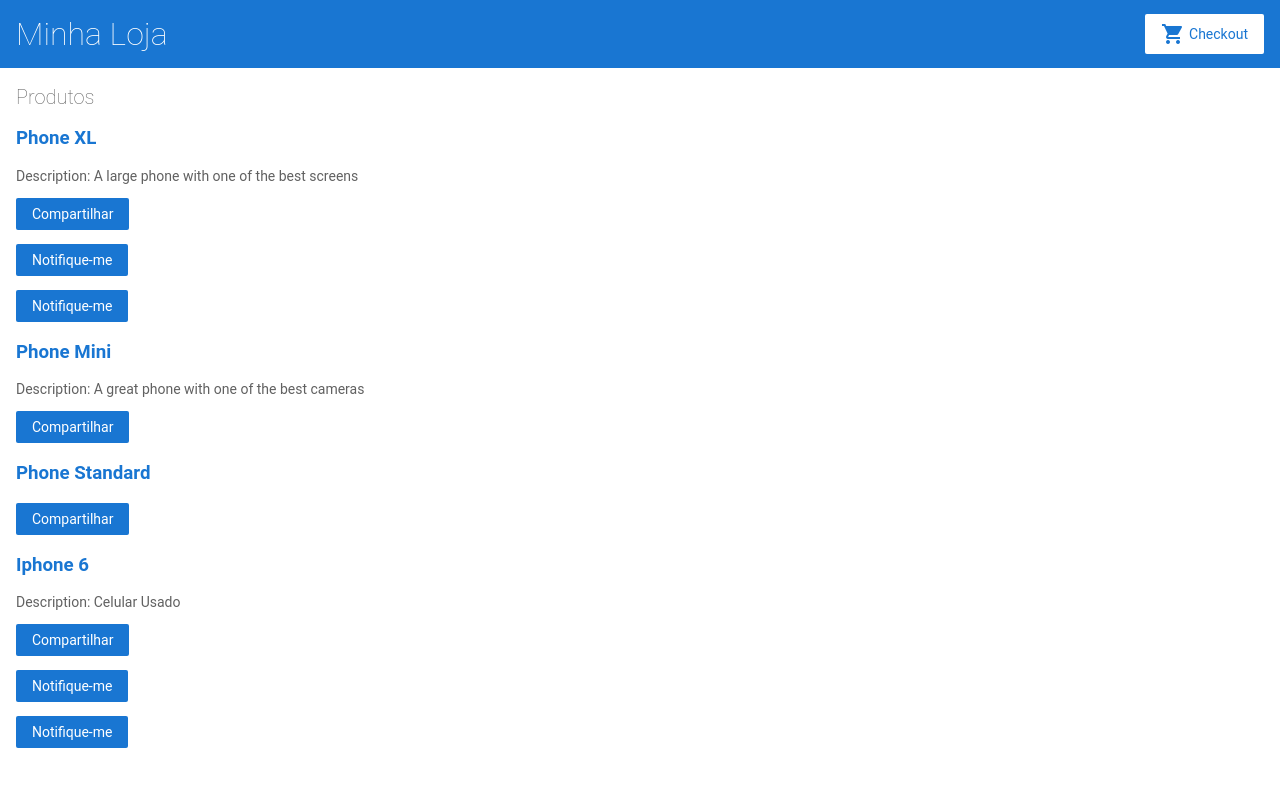
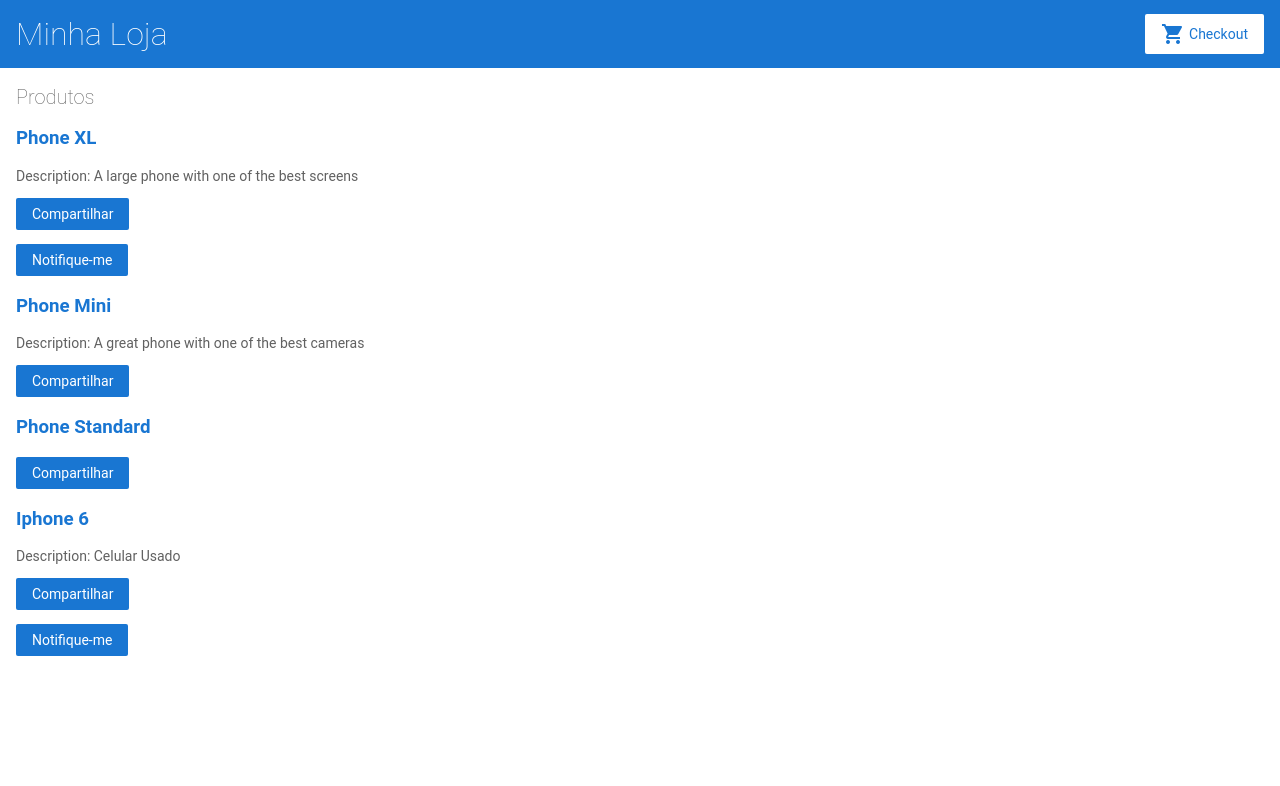
Before and after one commit to CarlosHenriqueDv/angular-kmeare-start, an Angular app: page / in a window 1280 px wide. Shown: the top 786 px of the page. Built offline with nearby package versions, Linux system fonts and the light colour scheme.

Commit message:
1 file modified

```diff
--- a/src/app/product-list/product-list.component.html
+++ b/src/app/product-list/product-list.component.html
@@ -23,7 +23,7 @@
 
 
 
-  <app-product-alerts [product]='product'></app-product-alerts>
+
 
 
 </div>
```
